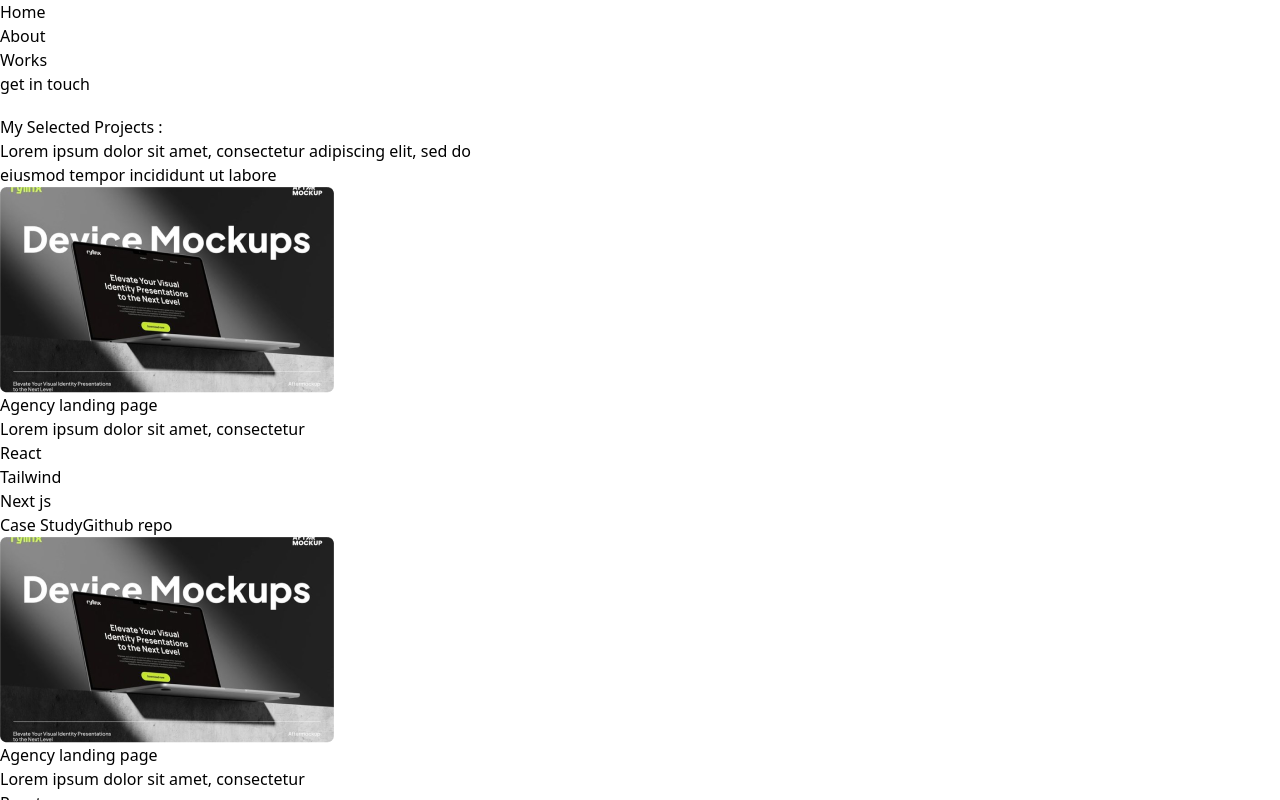
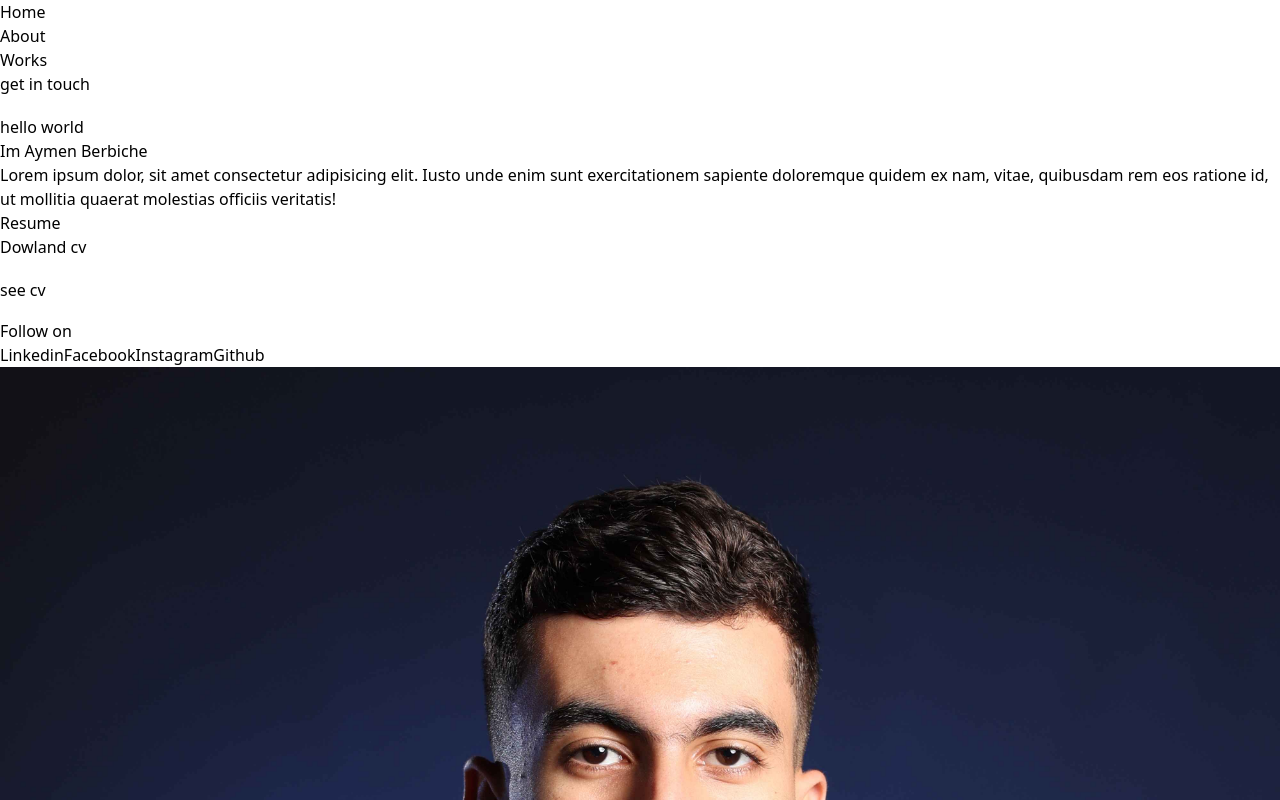
Before and after one commit to waamara/My-portfolio-, a React (Vite) app: page / in a window 1280 px wide. Shown: the top 800 px of the page. Built offline with nearby package versions, Linux system fonts and the light colour scheme.

Commit message:
added routers

```diff
--- a/package.json
+++ b/package.json
@@ -11,7 +11,8 @@
   },
   "dependencies": {
     "react": "^18.3.1",
-    "react-dom": "^18.3.1"
+    "react-dom": "^18.3.1",
+    "react-router-dom": "^7.1.5"
   },
   "devDependencies": {
     "@eslint/js": "^9.17.0",
--- a/src/App.jsx
+++ b/src/App.jsx
@@ -1,3 +1,4 @@
+import { HashRouter as Router , Routes , Route , Link } from 'react-router-dom'
 import Head from './Head'
 import Homepage from './Homepage'
 import Contact from './Contact'
@@ -7,10 +8,18 @@ import Works from './Works'
 const App = () => {
   return (
     <div>
-      <>
-      <Head/>
-      <Works/>
-      </>
+      <Router>
+        <div>
+          <Head></Head>
+          <Routes>
+            <Route path='/' element={<Homepage/>} />
+            <Route path='/about' element={<About/>} />
+            <Route path='/contact' element={<Contact/>} />
+            <Route path='/works' element={<Works/>} />
+            <Route path='*' element ={<Homepage/>} />
+          </Routes>
+        </div>
+      </Router>
     </div>
   )
 }
--- a/src/Head.jsx
+++ b/src/Head.jsx
@@ -1,19 +1,26 @@
+import { Link } from "react-router-dom"
 import icone from "../src/assets/icon.png"
 
 const Head = () => {
     return (
         <div className="flex flex-row justify-around w-full mt-12">
             <div className=" flex flex-row justify-around w-[300px] ">
-                <div><p className="flex-grow">Home</p>
+                <div>
+                    <Link to="/"><p className="flex-grow">Home</p></Link>
                 </div>
-                <div><p className="flex-grow">About</p>
+                <div>
+                    <Link to="/about" > <p className="flex-grow">About</p></Link>
                 </div>
-                <div><p className="flex-grow">Works</p>
+                <div>
+                    <Link to="/works"> <p className="flex-grow">Works</p></Link>
                 </div>
             </div>
             <div className="flex flex-row">
-                <p className="mr-3">get in touch  </p>
-                <img src={icone} alt="send icone" />
+                <Link to="/contact">
+                    <p className="mr-3">get in touch  </p>
+                    <img src={icone} alt="send icone" />
+                </Link>
+
             </div>
         </div>
     )
```
Also changed, not shown: src/About.jsx (indentation only), 1 other file (tests, documents, lock files or other folders).
